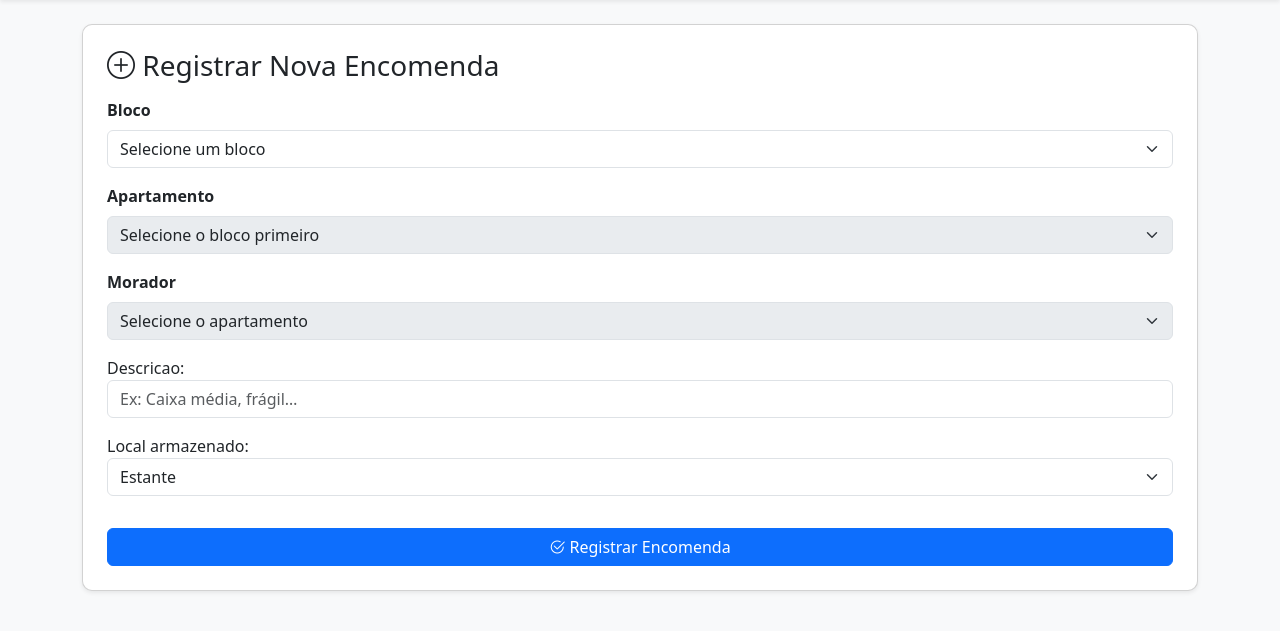
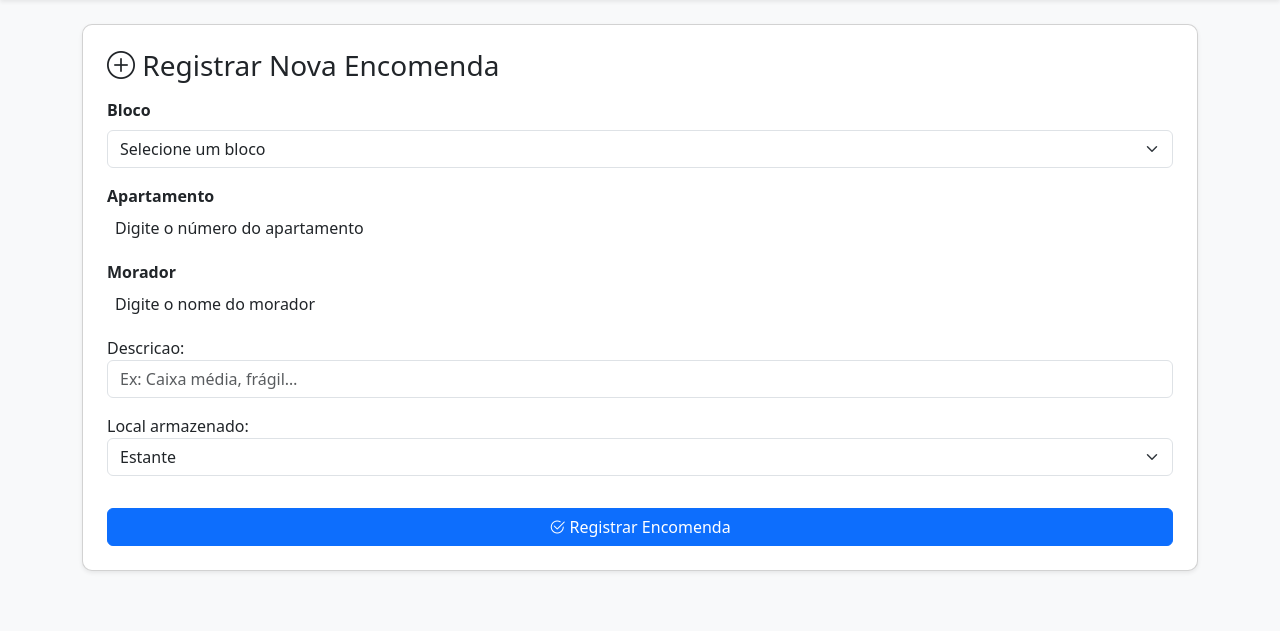
Before and after one commit to simoesjonatas/condominio_encomendas, a Django app: page /encomendas/nova/ in a window 1280 px wide. Shown: the part 85-716 px from the top of the page. Run offline with Django 5.2, Linux system fonts and the light colour scheme; the visitor is signed in with stand-in values (Sample User, id 1); data that the repository does not hold is empty; some libraries are stand-ins or nearby versions.

Commit message:
Adiciona funcionalidades de busca para apartamentos e moradores com Select2

```diff
--- a/condominio/urls.py
+++ b/condominio/urls.py
@@ -17,7 +17,7 @@ Including another URLconf
 from django.contrib import admin
 from django.urls import path, include
 from condominio.views import home
-from encomendas.views import get_apartamentos, get_moradores
+from encomendas.views import get_apartamentos, get_moradores, buscar_apartamentos, buscar_moradores
 from django.conf import settings
 from django.conf.urls.static import static
 from django.contrib.auth import views as auth_views
@@ -37,6 +37,8 @@ urlpatterns = [
     ), name="logout"),
 
     path('ajax/blocos/<int:bloco_id>/apartamentos/', get_apartamentos, name='get_apartamentos'),
+    path("ajax/buscar-apartamentos/", buscar_apartamentos, name="buscar_apartamentos"),
+    path("ajax/buscar-moradores/", buscar_moradores, name="buscar_moradores"),
     path('ajax/apartamentos/<int:apto_id>/moradores/', get_moradores, name='get_moradores'),
 ]
 
--- a/encomendas/views.py
+++ b/encomendas/views.py
@@ -158,6 +158,31 @@ def historico_entregas(request):
     })
 
 
+def buscar_apartamentos(request):
+    q = request.GET.get("q", "")
+    bloco_id = request.GET.get("bloco")
+
+    apartamentos = Apartamento.objects.filter(bloco_id=bloco_id, numero__icontains=q)
+
+    data = [{"id": ap.id, "numero": ap.numero} for ap in apartamentos]
+    return JsonResponse(data, safe=False)
+
+
+def buscar_moradores(request):
+    q = request.GET.get("q", "")
+    apt_id = request.GET.get("apartamento")
+
+    qs = Morador.objects.all()
+    if apt_id:
+        qs = qs.filter(apartamentos=apt_id)
+    if q:
+        qs = qs.filter(nome__icontains=q)
+
+    data = [{"id": m.id, "nome": m.nome} for m in qs.order_by("nome")]
+    return JsonResponse(data, safe=False)
+
+
+
 def buscar_encomendas(request):
     termo = request.GET.get("q", "").strip()
 
--- a/templates/base.html
+++ b/templates/base.html
@@ -19,6 +19,14 @@
 
     <!-- Custom CSS -->
     <link rel="stylesheet" href="{% static 'css/custom.css' %}">
+    <!-- CSS do Select2 -->
+    <link href="https://cdn.jsdelivr.net/npm/select2@4.1.0-rc.0/dist/css/select2.min.css" rel="stylesheet" />
+
+    <!-- JS do Select2 -->
+    <script src="https://cdn.jsdelivr.net/npm/select2@4.1.0-rc.0/dist/js/select2.min.js"></script>
+    <link href="https://cdn.jsdelivr.net/npm/select2-bootstrap-5-theme@1.3.0/dist/select2-bootstrap-5-theme.min.css" rel="stylesheet" />
+
+
 </head>
 
 <body class="bg-light">
--- a/templates/encomendas/nova_encomenda.html
+++ b/templates/encomendas/nova_encomenda.html
@@ -1,8 +1,13 @@
 {% extends "base.html" %}
+{% load static %}
 
 {% block title %}Nova Encomenda{% endblock %}
 
 {% block content %}
+
+{# CSS do Select2 (pode subir para um bloco extra_head se você tiver) #}
+<link href="https://cdn.jsdelivr.net/npm/select2@4.1.0-rc.0/dist/css/select2.min.css" rel="stylesheet" />
+<link href="https://cdn.jsdelivr.net/npm/select2-bootstrap-5-theme@1.3.0/dist/select2-bootstrap-5-theme.min.css" rel="stylesheet" />
 
 <div class="card p-4 shadow-sm">
 
@@ -24,20 +29,16 @@
             </select>
         </div>
 
-        <!-- APARTAMENTO -->
+        <!-- APARTAMENTO (Select2 AJAX) -->
         <div class="mb-3">
             <label class="form-label fw-semibold">Apartamento</label>
-            <select id="apartamento" name="apartamento" class="form-select" disabled>
-                <option value="">Selecione o bloco primeiro</option>
-            </select>
+            <select id="apartamento" name="apartamento" class="form-select"></select>
         </div>
 
-        <!-- MORADOR -->
+        <!-- MORADOR (Select2 AJAX dependente do apartamento) -->
         <div class="mb-3">
             <label class="form-label fw-semibold">Morador</label>
-            <select id="morador" name="morador" class="form-select" disabled>
-                <option value="">Selecione o apartamento</option>
-            </select>
+            <select id="morador" name="morador" class="form-select"></select>
         </div>
 
         <!-- Campos normais do formulário -->
@@ -58,44 +59,74 @@
     </form>
 </div>
 
+{# jQuery (necessário para Select2) #}
+<script src="https://code.jquery.com/jquery-3.6.0.min.js"></script>
+
+{# JS do Select2 #}
+<script src="https://cdn.jsdelivr.net/npm/select2@4.1.0-rc.0/dist/js/select2.min.js"></script>
+
 <script>
-// Ao selecionar bloco -> carregar apartamentos
-document.getElementById('bloco').addEventListener('change', function() {
-    const blocoId = this.value;
-    const aptSelect = document.getElementById('apartamento');
-    const morSelect = document.getElementById('morador');
-
-    aptSelect.innerHTML = "<option>Carregando...</option>";
-    morSelect.innerHTML = "<option>Selecione o apartamento</option>";
-    morSelect.disabled = true;
-
-    fetch(`/ajax/blocos/${blocoId}/apartamentos/`)
-        .then(res => res.json())
-        .then(data => {
-            aptSelect.disabled = false;
-            aptSelect.innerHTML = "<option value=''>Selecione</option>";
-            data.forEach(ap => {
-                aptSelect.innerHTML += `<option value="${ap.id}">${ap.numero}</option>`;
-            })
-        });
+// APARTAMENTO — Select2 AJAX filtrado pelo bloco
+$("#apartamento").select2({
+    theme: "bootstrap-5",
+    placeholder: "Digite o número do apartamento",
+    minimumInputLength: 1,
+    ajax: {
+        url: "/ajax/buscar-apartamentos/",
+        data: function(params) {
+            return {
+                q: params.term,          // texto digitado
+                bloco: $("#bloco").val() // bloco selecionado
+            };
+        },
+        processResults: function(data) {
+            return {
+                results: data.map(function(ap) {
+                    return {
+                        id: ap.id,
+                        text: ap.numero
+                    };
+                })
+            };
+        }
+    }
 });
 
-// Ao selecionar apartamento -> carregar moradores
-document.getElementById('apartamento').addEventListener('change', function() {
-    const aptoId = this.value;
-    const morSelect = document.getElementById('morador');
+// MORADOR — Select2 AJAX dependente do apartamento
+$("#morador").select2({
+    theme: "bootstrap-5",
+    placeholder: "Digite o nome do morador",
+    minimumInputLength: 1,
+    ajax: {
+        url: "/ajax/buscar-moradores/",
+        data: function(params) {
+            return {
+                q: params.term,                // texto digitado
+                apartamento: $("#apartamento").val() // apartamento selecionado
+            };
+        },
+        processResults: function(data) {
+            return {
+                results: data.map(function(m) {
+                    return {
+                        id: m.id,
+                        text: m.nome
+                    };
+                })
+            };
+        }
+    }
+});
 
-    morSelect.innerHTML = "<option>Carregando...</option>";
+// Quando mudar o bloco → limpar apartamento e morador
+$("#bloco").on("change", function () {
+    $("#apartamento").val(null).trigger("change");
+    $("#morador").val(null).trigger("change");
+});
 
-    fetch(`/ajax/apartamentos/${aptoId}/moradores/`)
-        .then(res => res.json())
-        .then(data => {
-            morSelect.disabled = false;
-            morSelect.innerHTML = "<option value=''>Selecione</option>";
-            data.forEach(m => {
-                morSelect.innerHTML += `<option value="${m.id}">${m.nome}</option>`;
-            })
-        });
+// Quando mudar o apartamento → limpar morador
+$("#apartamento").on("change", function () {
+    $("#morador").val(null).trigger("change");
 });
 </script>
 
```
